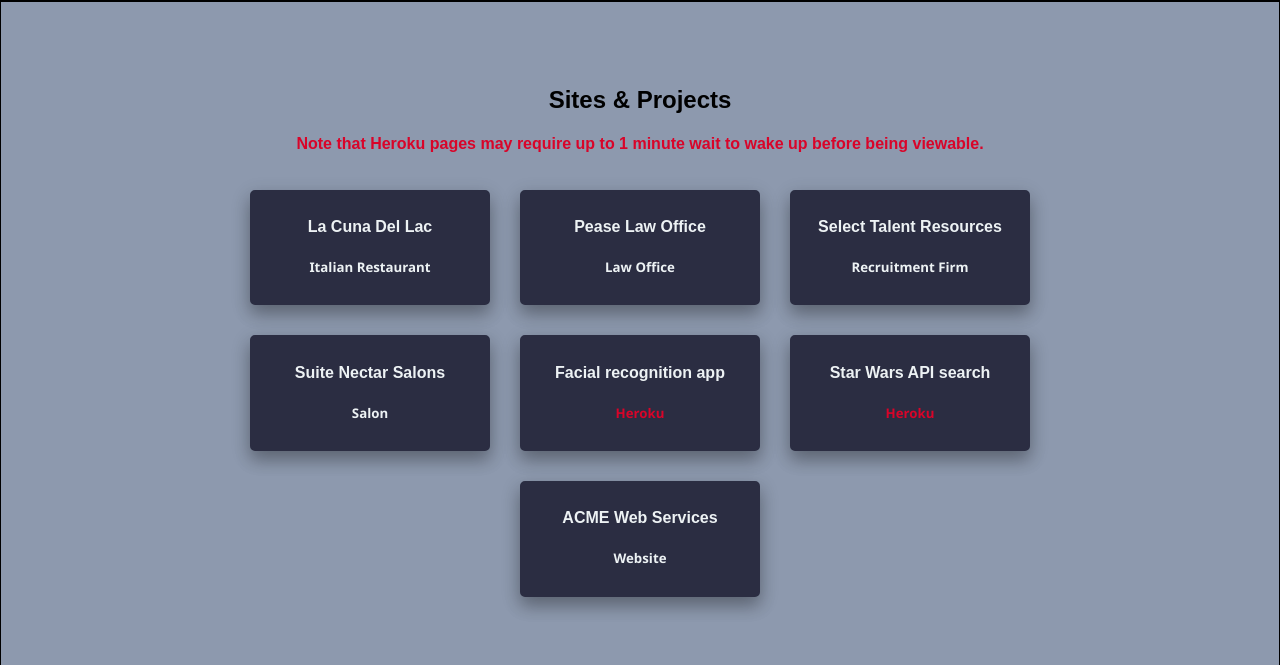
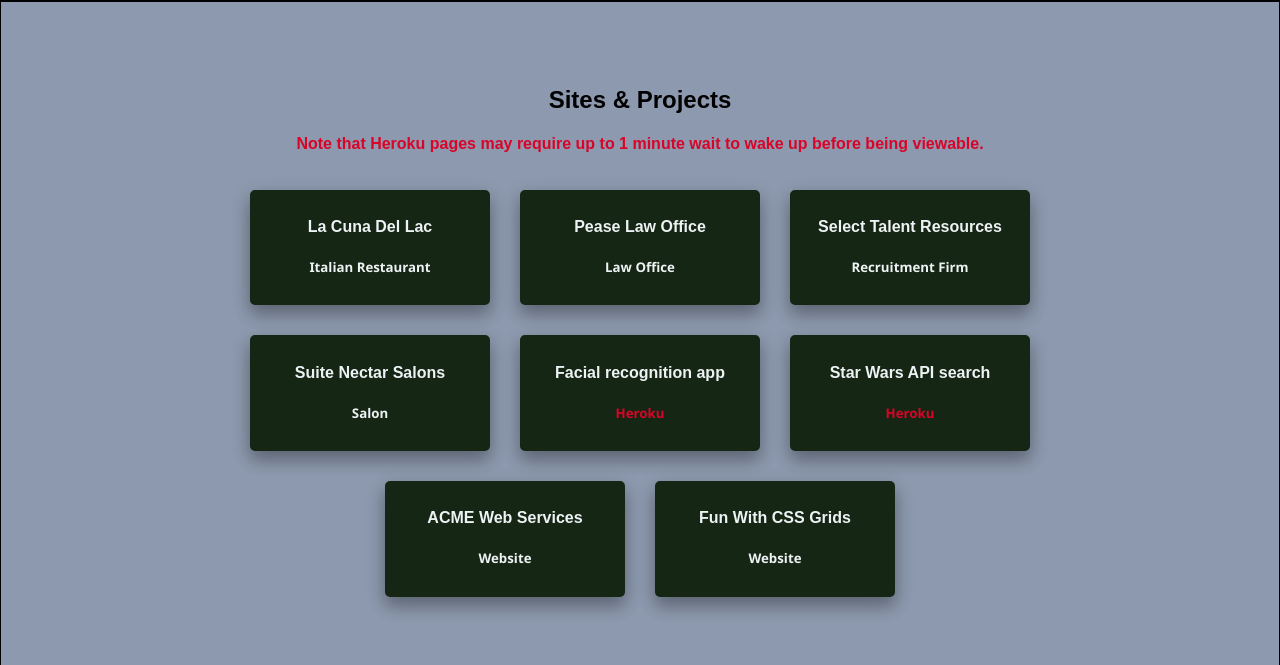
Before and after one commit to DavidSBowen/davidsbowen.github.io, a website: page sites.html in a window 1280 px wide. Shown: the part 287-952 px from the top of the page. Drawn offline with Linux system fonts and the light colour scheme.

Commit message:
added new site to sites page

```diff
--- a/css/sites.css
+++ b/css/sites.css
@@ -14,14 +14,14 @@
 .flex-item {
     padding: 5px;
     flex-basis: 15em;
-    background: #2B2D42;
+    background: #152614;
     border-radius: 5px;
     /* flex-grow: 0; */
     /* flex-shrink: 0; */
     text-align: center;
     margin: 15px;
     transition: .25s;
-    border: 2px solid #2B2D42;
+    border: 2px solid #152614;
     box-shadow:0 10px 16px 0 rgba(0,0,0,0.2),0 6px 20px 0 rgba(0,0,0,0.19);
 }
 
--- a/sites.html
+++ b/sites.html
@@ -75,6 +75,9 @@
         <a class="flex-item" href="https://lessthanjake328.github.io/acme_web_solutions/" target="_blank">
           <h4>ACME Web Services</h4>
           <h5>Website</h5>
+        <a class="flex-item" href="https://lessthanjake328.github.io/grid_site1/" target="_blank">
+          <h4>Fun With CSS Grids</h4>
+          <h5>Website</h5>
         </a>
       </div>
 
```
